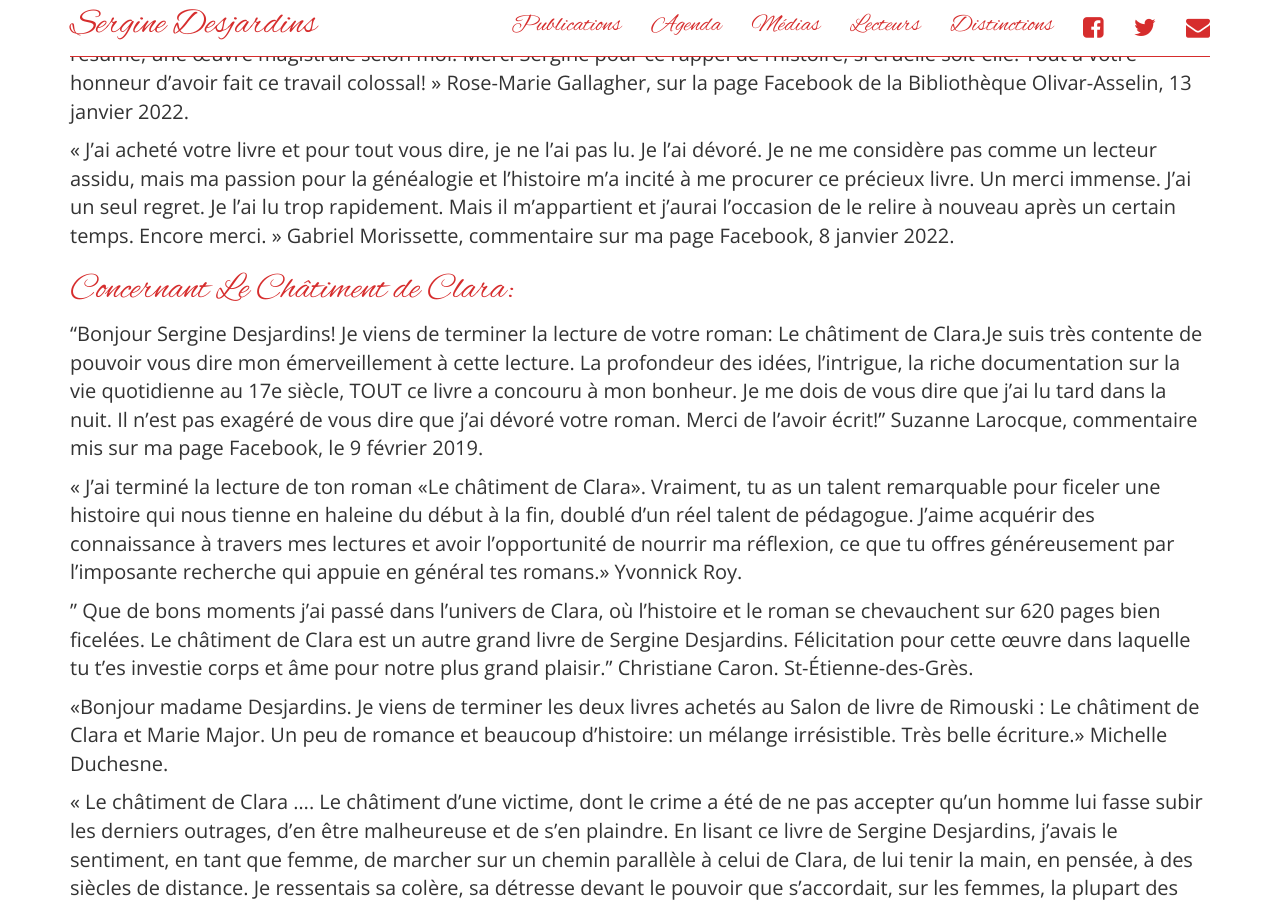
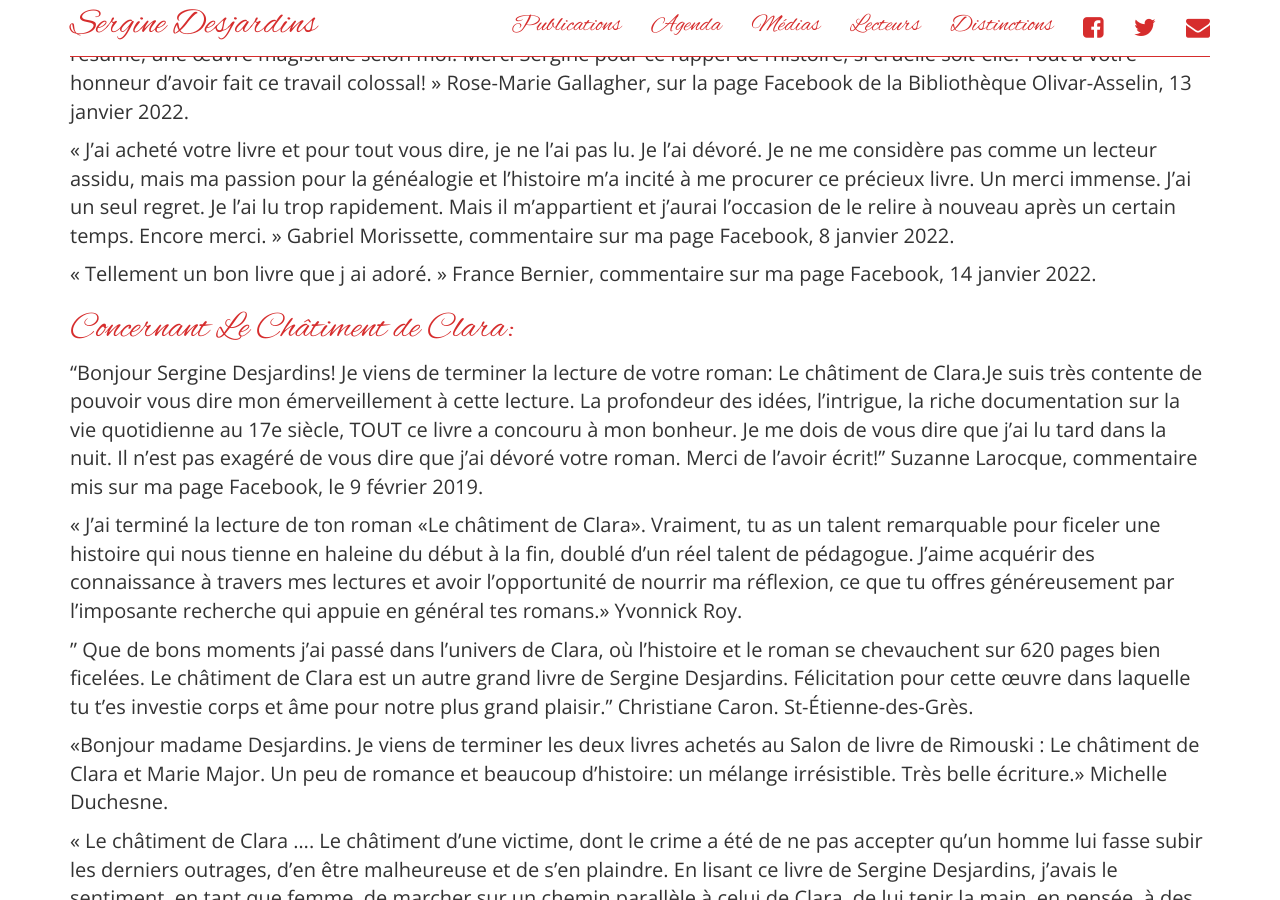
Before and after one commit to serginedesjardins/serginedesjardins.github.io, a Jekyll site: the page built from lecteurs.md, in a window 1280 px wide and 900 px high, scrolled down 5839 px. Built offline with Jekyll 4.4.1, drawn with Linux system fonts in a browser that asks for light colours; nearby versions of some CDN libraries.

Commit message:
France Bernier

```diff
--- a/lecteurs.md
+++ b/lecteurs.md
@@ -117,6 +117,9 @@ permalink: /lecteurs/
 « Excellent roman historique, très bien documentée comme sait si bien le faire Sergine Desjardins. La mise en scène de la 9e École de bombardement et de tir de Mont-Joli est fort intéressante et nous rappelle un pan de notre histoire. Les accents mis sur le vécu des femmes en camp de concentration sont saisissants, presqu’incroyables mais bien vrais. En résumé, une œuvre magistrale selon moi. Merci Sergine pour ce rappel de l’histoire, si cruelle soit-elle. Tout à votre honneur d’avoir fait ce travail colossal! » Rose-Marie Gallagher, sur la page Facebook de la Bibliothèque Olivar-Asselin, 13 janvier 2022.
 
 « J’ai acheté votre livre et pour tout vous dire, je ne l’ai pas lu. Je l’ai dévoré. Je ne me considère pas comme un lecteur assidu, mais ma passion pour la généalogie et l’histoire m’a incité à me procurer ce précieux livre. Un merci immense. J’ai un seul regret. Je l’ai lu trop rapidement. Mais il m’appartient et j’aurai l’occasion de le relire à nouveau après un certain temps. Encore merci. » Gabriel Morissette, commentaire sur ma page Facebook, 8 janvier 2022.
+
+« Tellement un bon livre que j ai adoré. » France Bernier, commentaire sur ma page Facebook, 14 janvier 2022.
+
 
 
 # Concernant Le Châtiment de Clara:
```
